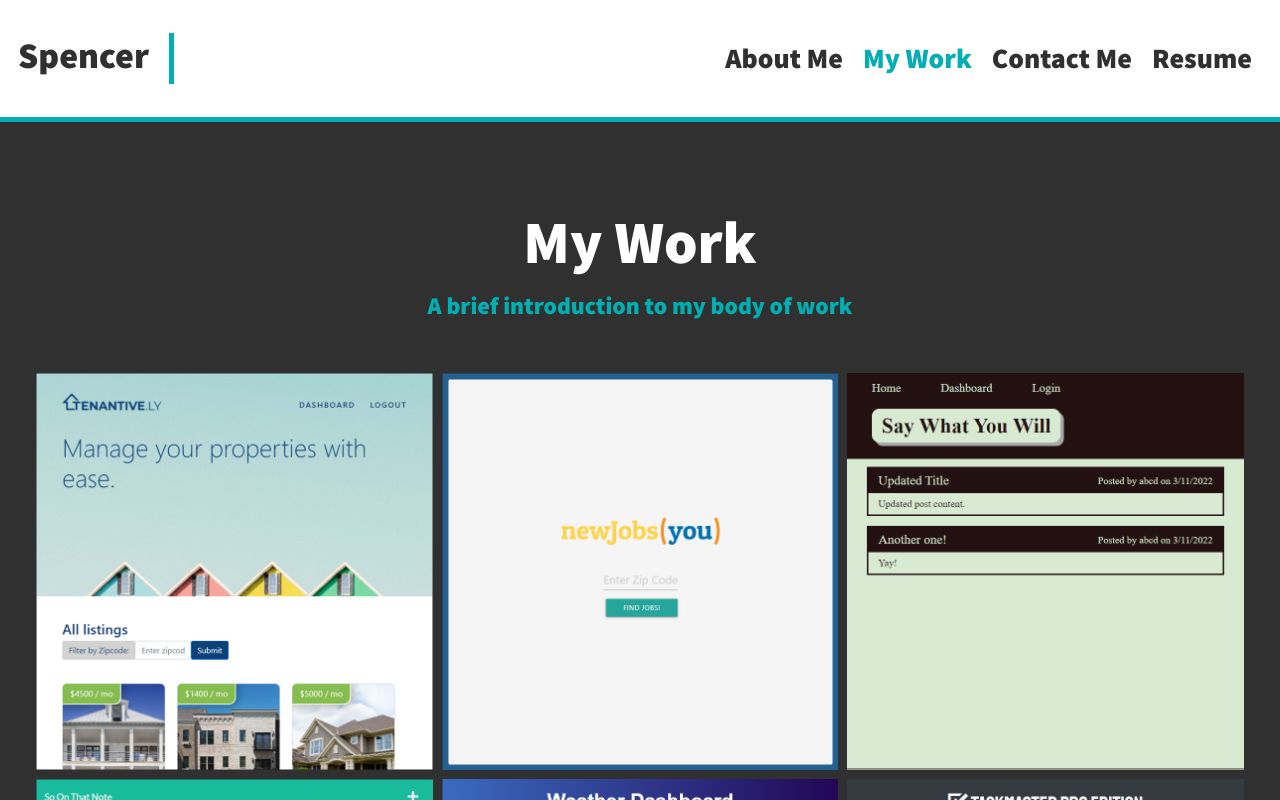
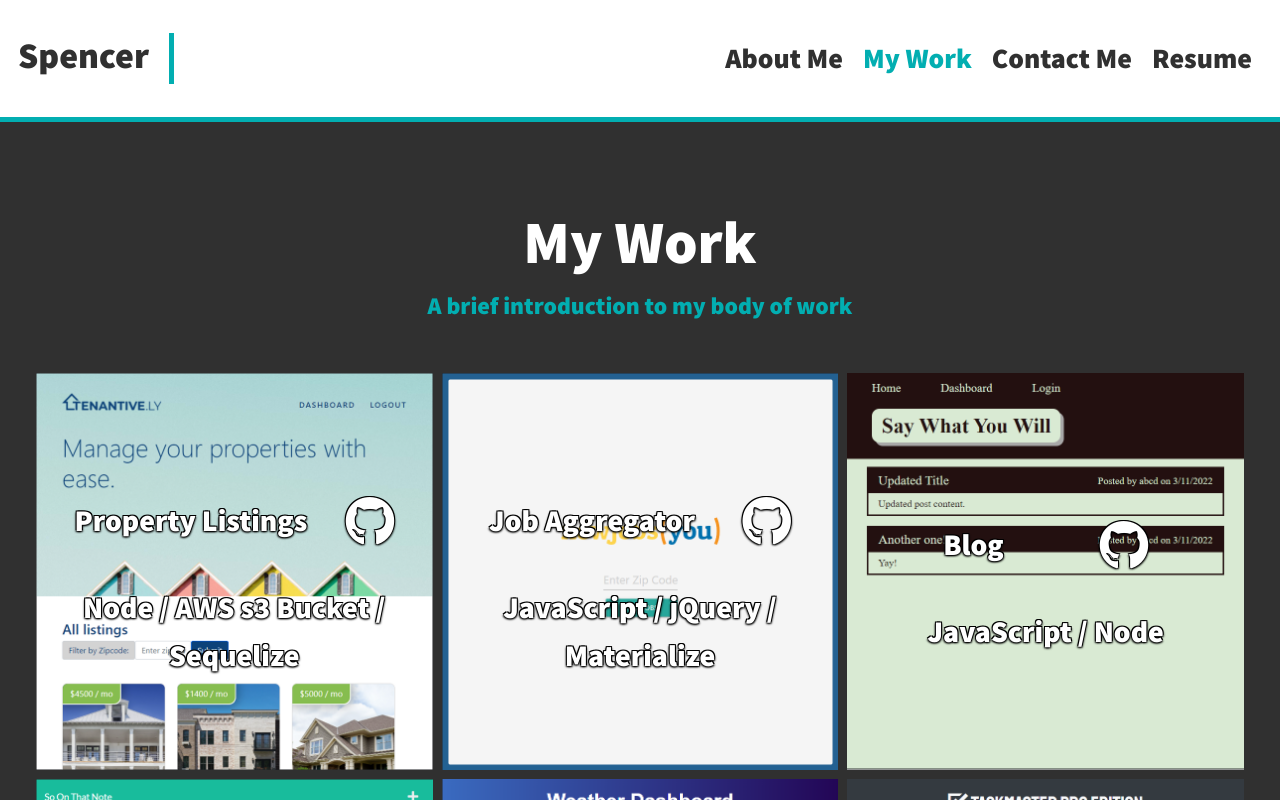
Before and after one commit to SpencerHulse/reacting-to-me, a React (Create React App) app: page / in a window 1280 px wide. Both pictures are taken after a click on the element "My Work". Shown: the top 800 px of the page. Built offline with nearby package versions, Linux system fonts and the light colour scheme.

Commit message:
Enhanced the portfolio projects to include links to the project and repository.

```diff
--- a/src/components/MyWork/index.js
+++ b/src/components/MyWork/index.js
@@ -10,6 +10,7 @@ import alexanderTheGreat from "../../assets/alexander-the-great.png";
 
 function MyWork() {
   return (
+    <div className="work-container">
       <section className="my-work" id="work">
         <h2 className="section-title">My Work</h2>
         <p className="section-subtitle section-subtitle-work">
@@ -20,104 +21,249 @@ function MyWork() {
           {/* portfolio item */}
           <div className="project-container">
             <div className="portfolio-container">
-            <a href="/project/1" className="portfolio-item">
               <img src={tenantively} alt="" className="portfolio-img" />
-              <p className="portfolio-info">
-                Property Listings<span>Node / AWS s3 Bucket / Sequelize</span>
+              <div className="portfolio-info">
+                <p className="portfolio-item-links">
+                  <a
+                    href="https://glacial-temple-16968.herokuapp.com/"
+                    className="portfolio-link"
+                    target="_blank"
+                    rel="noreferrer"
+                  >
+                    Property Listings
+                  </a>
+                  <a
+                    className="repository-link"
+                    href="https://github.com/SpencerHulse/tenantively-maybe-probably"
+                    target="_blank"
+                    rel="noreferrer"
+                  >
+                    <i className="fa-brands fa-github github-portfolio-link"></i>
+                  </a>
                 </p>
-            </a>
+                <span>Node / AWS s3 Bucket / Sequelize</span>
+              </div>
             </div>
           </div>
           {/* portfolio item */}
           <div className="project-container">
             <div className="portfolio-container">
-            <a href="/project/2" className="portfolio-item">
               <img src={newJobsYou} alt="" className="portfolio-img" />
-              <p className="portfolio-info">
-                Job Aggregator<span>JavaScript / jQuery / Materialize</span>
+              <div className="portfolio-info">
+                <p className="portfolio-item-links">
+                  <a
+                    href="https://spencerhulse.github.io/newJobs-you/landingpage.html"
+                    className="portfolio-link"
+                    target="_blank"
+                    rel="noreferrer"
+                  >
+                    Job Aggregator
+                  </a>
+                  <a
+                    className="repository-link"
+                    href="https://github.com/SpencerHulse/tenantively-maybe-probably"
+                    target="_blank"
+                    rel="noreferrer"
+                  >
+                    <i className="fa-brands fa-github github-portfolio-link"></i>
+                  </a>
                 </p>
-            </a>
+                <span>JavaScript / jQuery / Materialize</span>
+              </div>
             </div>
           </div>
           {/* portfolio item */}
           <div className="project-container">
             <div className="portfolio-container">
-            <a href="/project/3" className="portfolio-item">
               <img src={sayWhatYouWill} alt="" className="portfolio-img" />
-              <p className="portfolio-info">
-                Blog<span>JavaScript / Node</span>
+              <div className="portfolio-info">
+                <p className="portfolio-item-links">
+                  <a
+                    href="https://quiet-caverns-00317.herokuapp.com/"
+                    className="portfolio-link"
+                    target="_blank"
+                    rel="noreferrer"
+                  >
+                    Blog
+                  </a>
+                  <a
+                    className="repository-link"
+                    href="https://github.com/SpencerHulse/say-what-you-will"
+                    target="_blank"
+                    rel="noreferrer"
+                  >
+                    <i className="fa-brands fa-github github-portfolio-link"></i>
+                  </a>
                 </p>
-            </a>
+                <span>JavaScript / Node</span>
+              </div>
             </div>
           </div>
           {/* portfolio item */}
           <div className="project-container">
             <div className="portfolio-container">
-            <a href="/project/4" className="portfolio-item">
               <img src={soOnThatNote} alt="" className="portfolio-img" />
-              <p className="portfolio-info">
-                Note Taker<span>JavaScript / Node</span>
+              <div className="portfolio-info">
+                <p className="portfolio-item-links">
+                  <a
+                    href="https://mysterious-woodland-45975.herokuapp.com/"
+                    className="portfolio-link"
+                    target="_blank"
+                    rel="noreferrer"
+                  >
+                    Note Taker
+                  </a>
+                  <a
+                    className="repository-link"
+                    href="https://github.com/SpencerHulse/so-on-that-note"
+                    target="_blank"
+                    rel="noreferrer"
+                  >
+                    <i className="fa-brands fa-github github-portfolio-link"></i>
+                  </a>
                 </p>
-            </a>
+                <span>JavaScript / Node</span>
+              </div>
             </div>
           </div>
           {/* portfolio item */}
           <div className="project-container">
             <div className="portfolio-container">
-            <a href={"/project/5"} className="portfolio-item">
               <img src={weatherDashboard} alt="" className="portfolio-img" />
-              <p className="portfolio-info">
-                Weather Dashboard<span>JavaScript / jQuery / Bootstrap</span>
+              <div className="portfolio-info">
+                <p className="portfolio-item-links">
+                  <a
+                    href="https://spencerhulse.github.io/the-weather-of-today/"
+                    className="portfolio-link"
+                    target="_blank"
+                    rel="noreferrer"
+                  >
+                    Weather Dashboard
+                  </a>
+                  <a
+                    className="repository-link"
+                    href="https://github.com/SpencerHulse/the-weather-of-today"
+                    target="_blank"
+                    rel="noreferrer"
+                  >
+                    <i className="fa-brands fa-github github-portfolio-link"></i>
+                  </a>
                 </p>
-            </a>
+                <span>JavaScript / jQuery / Bootstrap</span>
+              </div>
             </div>
           </div>
           {/* portfolio item */}
           <div className="project-container">
             <div className="portfolio-container">
-            <a href="/project/6" className="portfolio-item">
               <img src={taskMasterPro} alt="" className="portfolio-img" />
-              <p className="portfolio-info">
-                Kanban Board<span>JavaScript / jQuery / Bootstrap</span>
+              <div className="portfolio-info">
+                <p className="portfolio-item-links">
+                  <a
+                    href="https://spencerhulse.github.io/taskmaster-pro/"
+                    className="portfolio-link"
+                    target="_blank"
+                    rel="noreferrer"
+                  >
+                    Kanban Board
+                  </a>
+                  <a
+                    className="repository-link"
+                    href="https://github.com/SpencerHulse/taskmaster-pro"
+                    target="_blank"
+                    rel="noreferrer"
+                  >
+                    <i className="fa-brands fa-github github-portfolio-link"></i>
+                  </a>
                 </p>
-            </a>
+                <span>JavaScript / jQuery / Bootstrap</span>
+              </div>
             </div>
           </div>
           {/* portfolio item */}
           <div className="project-container">
             <div className="portfolio-container">
-            <a href="/project/7" className="portfolio-item">
               <img src={workDayScheduler} alt="" className="portfolio-img" />
-              <p className="portfolio-info">
-                Scheduler<span>JavaScript / jQuery / Bootstrap</span>
+              <div className="portfolio-info">
+                <p className="portfolio-item-links">
+                  <a
+                    href="https://spencerhulse.github.io/the-only-work-day-scheduler-you-need/"
+                    className="portfolio-link"
+                    target="_blank"
+                    rel="noreferrer"
+                  >
+                    Scheduler
+                  </a>
+                  <a
+                    className="repository-link"
+                    href="https://github.com/SpencerHulse/the-only-work-day-scheduler-you-need"
+                    target="_blank"
+                    rel="noreferrer"
+                  >
+                    <i className="fa-brands fa-github github-portfolio-link"></i>
+                  </a>
                 </p>
-            </a>
+                <span>JavaScript / jQuery / Bootstrap</span>
+              </div>
             </div>
           </div>
           {/* portfolio item */}
           <div className="project-container">
             <div className="portfolio-container">
-            <a href="/project/8" className="portfolio-item">
               <img src={jsCodeQuiz} alt="" className="portfolio-img" />
-              <p className="portfolio-info">
-                Quiz<span>JavaScript</span>
+              <div className="portfolio-info">
+                <p className="portfolio-item-links">
+                  <a
+                    href="https://spencerhulse.github.io/the-ultimate-js-code-quiz/"
+                    className="portfolio-link"
+                    target="_blank"
+                    rel="noreferrer"
+                  >
+                    Quiz
+                  </a>
+                  <a
+                    className="repository-link"
+                    href="https://github.com/SpencerHulse/the-ultimate-js-code-quiz"
+                    target="_blank"
+                    rel="noreferrer"
+                  >
+                    <i className="fa-brands fa-github github-portfolio-link"></i>
+                  </a>
                 </p>
-            </a>
+                <span>JavaScript</span>
+              </div>
             </div>
           </div>
           {/* portfolio item */}
           <div className="project-container">
             <div className="portfolio-container">
-            <a href="/project/9" className="portfolio-item">
               <img src={alexanderTheGreat} alt="" className="portfolio-img" />
-              <p className="portfolio-info">
-                Tribute Page<span>JavaScript</span>
+              <div className="portfolio-info">
+                <p className="portfolio-item-links">
+                  <a
+                    href="https://spencerhulse.github.io/alexander-tg-tribute/"
+                    className="portfolio-link"
+                    target="_blank"
+                    rel="noreferrer"
+                  >
+                    Tribute Page
+                  </a>
+                  <a
+                    className="repository-link"
+                    href="https://github.com/SpencerHulse/alexander-tg-tribute"
+                    target="_blank"
+                    rel="noreferrer"
+                  >
+                    <i className="fa-brands fa-github github-portfolio-link"></i>
+                  </a>
                 </p>
-            </a>
+                <span>JavaScript</span>
+              </div>
             </div>
           </div>
         </div>
       </section>
+    </div>
   );
 }
 
--- a/src/index.css
+++ b/src/index.css
@@ -41,7 +41,8 @@ body {
 
 main,
 .form-container,
-.resume-container {
+.resume-container,
+.work-container {
   min-height: calc(100vh - 180px);
 }
 
@@ -304,6 +305,10 @@ header {
 }
 
 /* my work */
+.work-container {
+  background-color: var(--color-dark);
+}
+
 .my-work {
   background-color: var(--color-dark);
   color: var(--color-light);
@@ -319,7 +324,7 @@ header {
 .project-container {
   position: relative;
   text-align: center;
-  background: var(--color-accent);
+  background: var(--color-dark);
   overflow: hidden;
 }
 
@@ -330,28 +335,53 @@ header {
 
 .portfolio-container:hover .portfolio-img,
 .portfolio-item:focus .portfolio-img {
-  transform: scale(1.2);
-  opacity: 0.75;
+  transform: scale(1.1);
+  opacity: 0.35;
 }
 
 .portfolio-info {
   position: absolute;
-  top: 0;
-  left: 0;
-  font-weight: var(--fw-bold);
-  font-size: var(--fs-h3);
-  background-color: var(--color-accent);
-  color: var(--color-light);
-  display: none;
-}
-
-.portfolio-info {
+  top: 50%;
+  left: 50%;
+  transform: translate(-50%, -50%);
   margin: 0;
   width: 100%;
+  font-weight: var(--fw-bold);
+  font-size: 30px;
+  color: var(--color-light);
+  text-shadow: -1px 1px 2px #000, 1px 1px 2px #000, 1px -1px 0 #000,
+    -1px -1px 0 #000;
 }
 
 .portfolio-info span {
   display: block;
+}
+
+.portfolio-item-links {
+  display: flex;
+  justify-content: space-evenly;
+}
+
+.portfolio-link,
+.repository-link {
+  text-decoration: none;
+  color: var(--color-light);
+}
+
+.github-portfolio-link {
+  font-size: 50px;
+}
+
+.github-portfolio-link:hover,
+.repository-link:hover,
+.portfolio-link:hover {
+  color: var(--color-accent);
+}
+
+.github-portfolio-link:focus,
+.repository-link:focus,
+.portfolio-link:focus {
+  outline: none;
 }
 
 .portfolio-info-toggle {
@@ -670,7 +700,8 @@ textarea {
 @media (min-width: 800px) {
   main,
   .form-container,
-  .resume-container {
+  .resume-container,
+  .work-container {
     min-height: calc(100vh - 232.188px);
   }
 }
```
Lines whose indentation alone changed are shown as unchanged.
